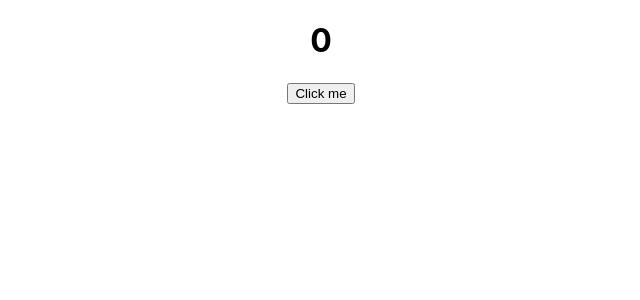
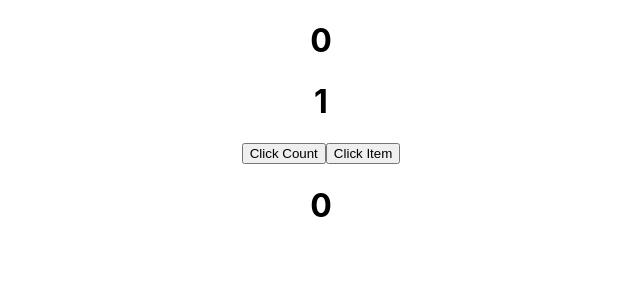
Before and after one commit to codeBurner0/React-JS-Complete, a React (Create React App) app: page / in a window 1280 px wide. Shown: the top 300 px of the page, without its empty margins (319-959 px from the left). Built offline with nearby package versions, Linux system fonts and the light colour scheme.

Commit message:
UseMemo Hook

```diff
--- a/src/App.js
+++ b/src/App.js
@@ -17,12 +17,13 @@
 // import TableArrayOfObjects from './Components/JS/TableArrayOfObjects'
 // import TableNestedList from './Components/JS/TableNestedList'
 // import Parent from './Components/LiftingStateUp.js/Parent'
-import PureComponentFunction from './Components/Pure Component/PureComponentFunction'
+// import PureComponentFunction from './Components/Pure Component/PureComponentFunction'
+import UseMemo from './Components/Hooks/UseMemo'
 
 function App() {
   return (
     <div>
-      <PureComponentFunction/>
+      <UseMemo/>
     </div>
   )
 }
--- /dev/null
+++ b/src/Components/Hooks/UseMemo.js
@@ -0,0 +1,22 @@
+import React, { useMemo, useState } from 'react'
+
+function UseMemo() {
+    const [count,setCount]=useState(0);
+    const [item,setItem]=useState(1);
+    const fun=useMemo(function Clicker(){
+        console.log("render")
+        return count*10;
+
+    },[count])
+  return (
+    <div>
+      <h1>{count}</h1>
+      <h1>{item}</h1>
+      <button onClick={()=>setCount(count+1)}>Click Count</button>
+      <button onClick={()=>setItem(item*10)}>Click Item</button>
+      <h1>{fun}</h1>
+    </div>
+  )
+}
+
+export default UseMemo
```
